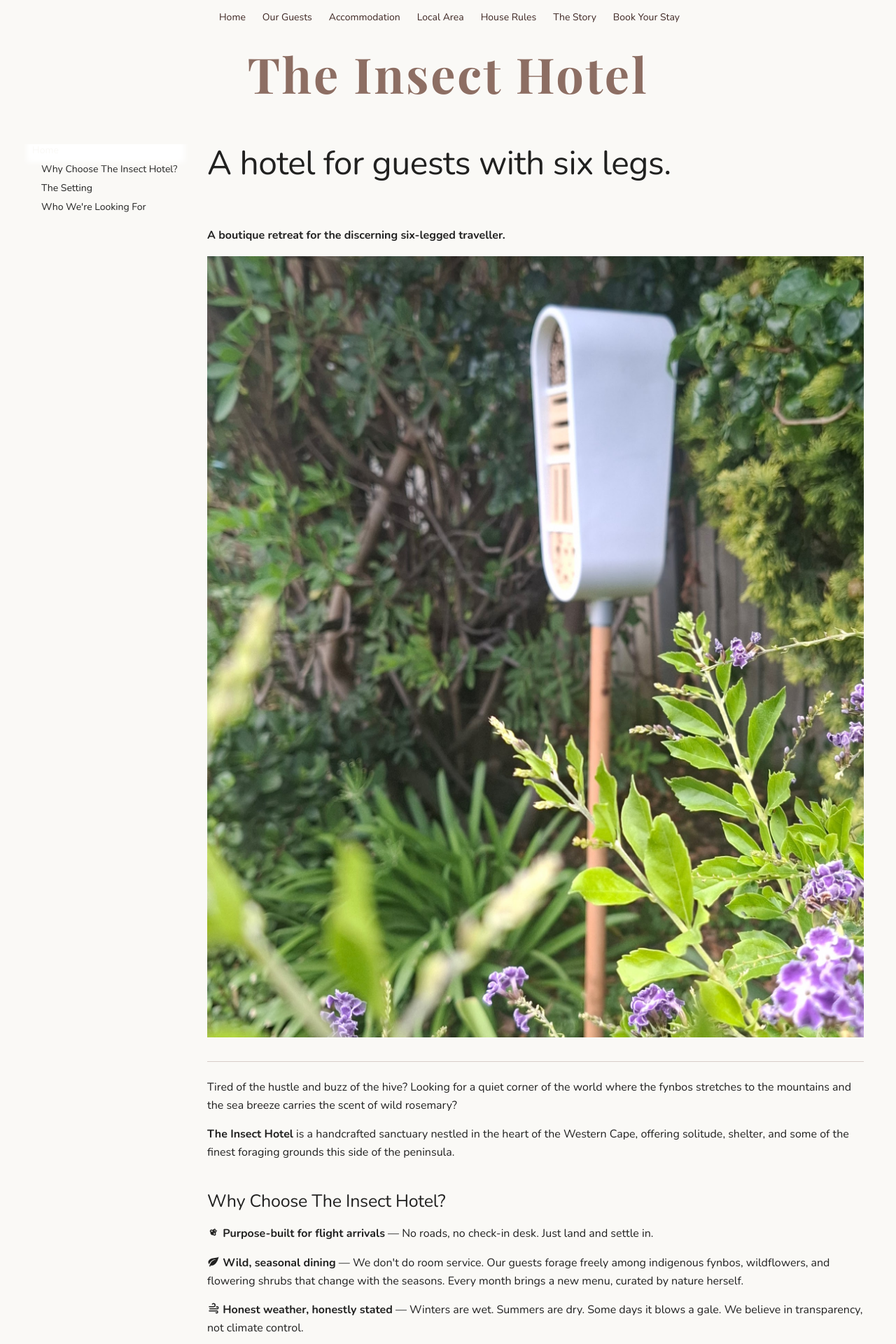
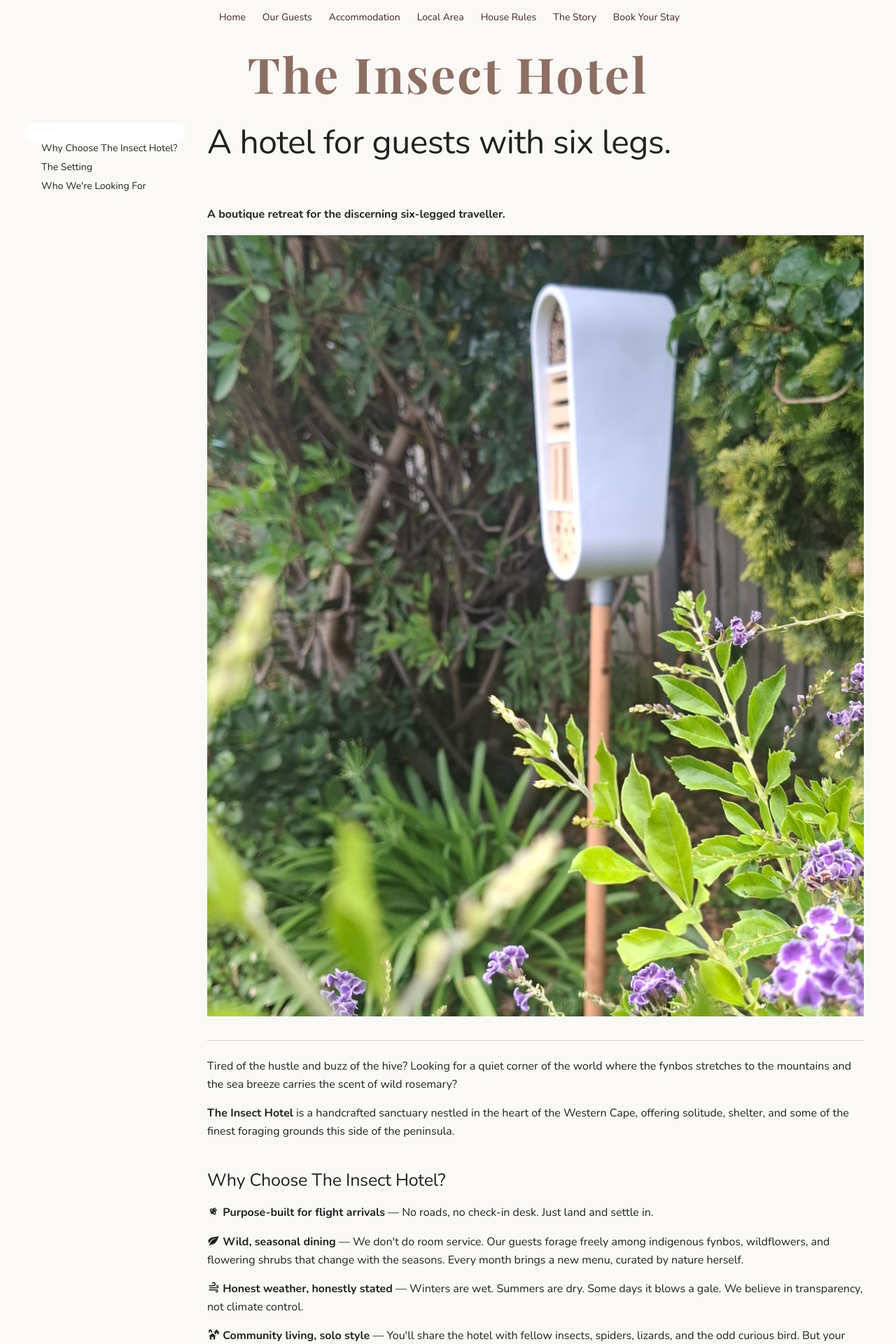
Before and after one commit to JonathanCGill/the-insect-hotel, an MkDocs documentation site: the page built from docs/index.md, in a window 1280 px wide. Shown: the top 1920 px of the page at 70% size. Built offline with MkDocs 1.6.1 and Material for MkDocs 9.7.7, drawn with Linux system fonts in a browser that asks for light colours.

Commit message:
Reduce whitespace between hero title and page content
Remove top margin on .md-main__inner and .md-content h1 to cut
the gap between "The Insect Hotel" heading and the story text
by more than half.

https://claude.ai/code/session_01TjJ74WJKRFZoZK9VYrFjhC

```diff
--- a/docs/assets/css/custom.css
+++ b/docs/assets/css/custom.css
@@ -69,10 +69,16 @@ body,
   letter-spacing: 0.04em;
 }
 
+/* Tighten gap between hero title and page content */
+.md-main__inner {
+  margin-top: 0;
+}
+
 /* Hero section on homepage */
 .md-content h1 {
   font-size: 2.4rem;
   color: var(--md-default-fg-color);
+  margin-top: 0;
 }
 
 /* Warm, natural feel for admonitions */
```
